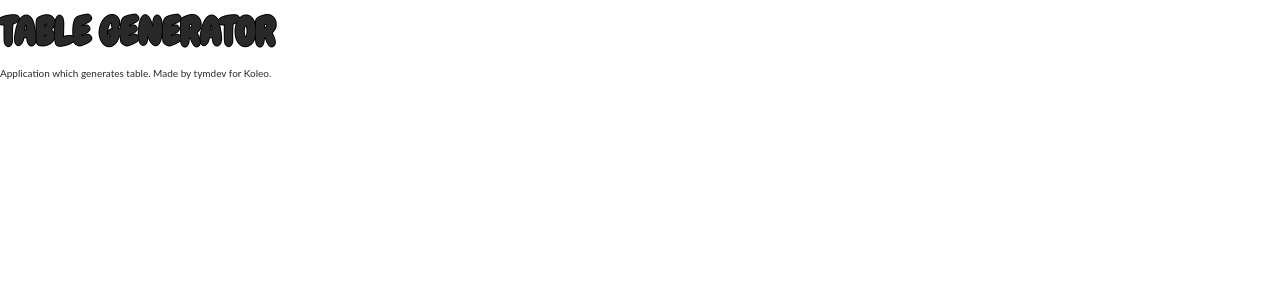
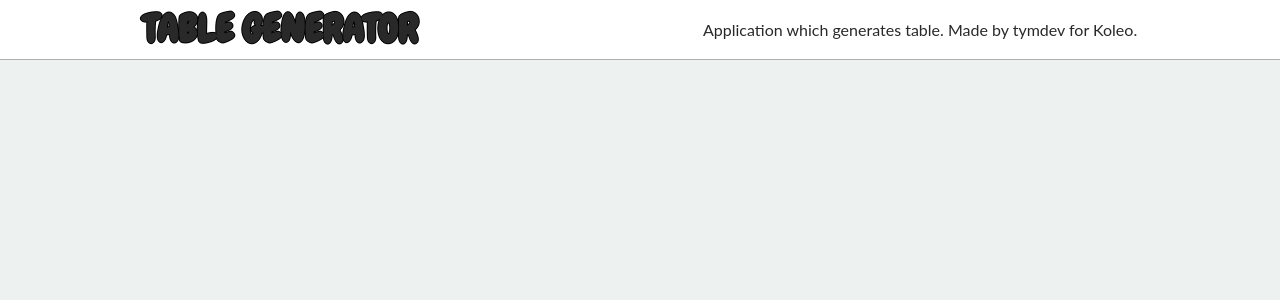
Before and after one commit to d0peCode/table-generator, a Vue app: page / in a window 1280 px wide. Shown: the top 300 px of the page. Built offline with nearby package versions, Linux system fonts and the light colour scheme.

Commit message:
add styles for hello.vue

```diff
--- a/src/styles/css/index.css
+++ b/src/styles/css/index.css
@@ -33,14 +33,8 @@ html {
       font-size: 56.25%; } }
 
 body {
-  box-sizing: border-box; }
-  body .app {
-    background-color: #edf2f0; }
-  body .container {
-    width: 80%;
-    margin: 0 auto; }
-  body .row {
-    display: flex; }
+  box-sizing: border-box;
+  background-color: #edf2f0; }
 
 a {
   text-decoration: none; }
@@ -49,6 +43,7 @@ body {
   font-family: "Lato", sans-serif;
   font-weight: 400;
   line-height: 1.7;
+  font-size: 1.6rem;
   color: #292929; }
 
 .heading-primary {
@@ -57,3 +52,12 @@ body {
   font-family: 'Chewy', cursive;
   text-shadow: -1px 0 black, 0 1px black, 1px 0 black, 0 -1px black;
   margin: 0; }
+
+.hello {
+  height: 6rem;
+  width: 100%;
+  display: flex;
+  background-color: white;
+  border-bottom: 1px solid #adadad;
+  align-items: center;
+  justify-content: space-around; }
--- a/src/styles/scss/base/_base.scss
+++ b/src/styles/scss/base/_base.scss
@@ -25,17 +25,7 @@ html {
 
 body {
     box-sizing: border-box;
-
-    .app {
-        background-color: #edf2f0;
-    }
-    .container {
-        width: 80%;
-        margin: 0 auto;
-    }
-    .row {
-        display: flex;
-    }
+    background-color: #edf2f0;
 }
 
 a {
--- a/src/styles/scss/base/_typography.scss
+++ b/src/styles/scss/base/_typography.scss
@@ -2,6 +2,7 @@ body {
     font-family: "Lato", sans-serif;
     font-weight: 400;
     line-height: 1.7;
+    font-size: $default-font-size;
     color: $color-grey-dark;
 }
 
--- a/src/styles/scss/components/_hello.scss
+++ b/src/styles/scss/components/_hello.scss
@@ -1,3 +1,9 @@
 .hello {
     height: 6rem;
+    width: 100%;
+    display: flex;
+    background-color: white;
+    border-bottom: 1px solid $color-grey-light;
+    align-items: center;
+    justify-content: space-around;
 }
--- a/src/styles/scss/main.scss
+++ b/src/styles/scss/main.scss
@@ -3,3 +3,5 @@
 
 @import 'base/base';
 @import 'base/typography';
+
+@import 'components/hello';
```
